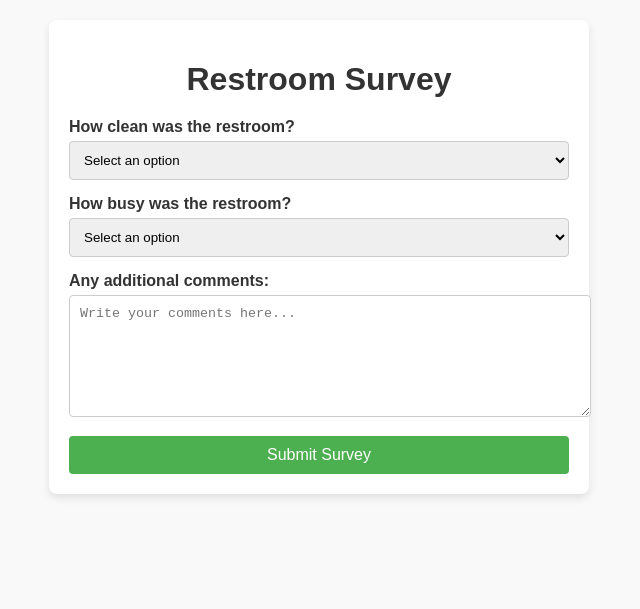
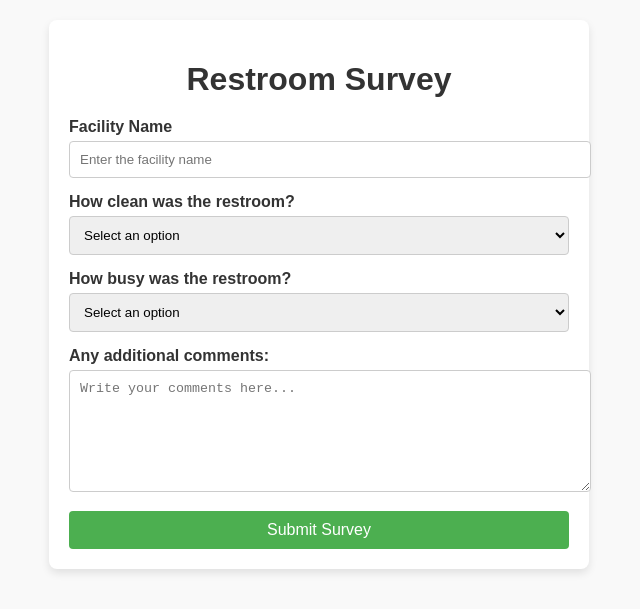
Before and after one commit to DanielAlexanderTorres817/WasteWise, a Flask app: page /survey in a window 1280 px wide. Shown: the top 609 px of the page, without its empty margins (321-961 px from the left). Run offline with Flask 3, Linux system fonts and the light colour scheme.

Commit message:
Update restroom_survey.html

```diff
--- a/templates/restroom_survey.html
+++ b/templates/restroom_survey.html
@@ -68,6 +68,9 @@
   <div class="survey-container">
     <h1>Restroom Survey</h1>
     <form action="/submit-survey" method="POST">
+      <!-- Facility Name Field -->
+      <label for="facility-name">Facility Name</label>
+      <input type="text" id="facility-name" name="facility_name" placeholder="Enter the facility name" required>
       <!-- Question 1 -->
       <label for="cleanliness">How clean was the restroom?</label>
       <select id="cleanliness" name="cleanliness" required>
```
